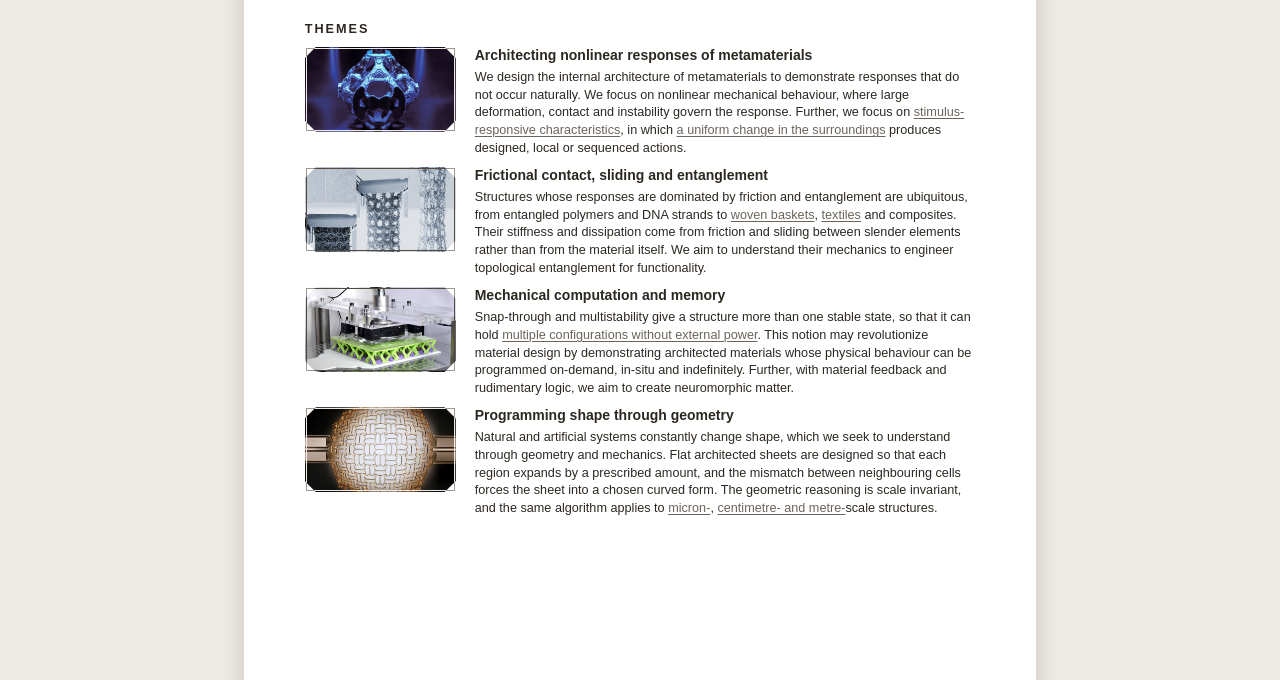
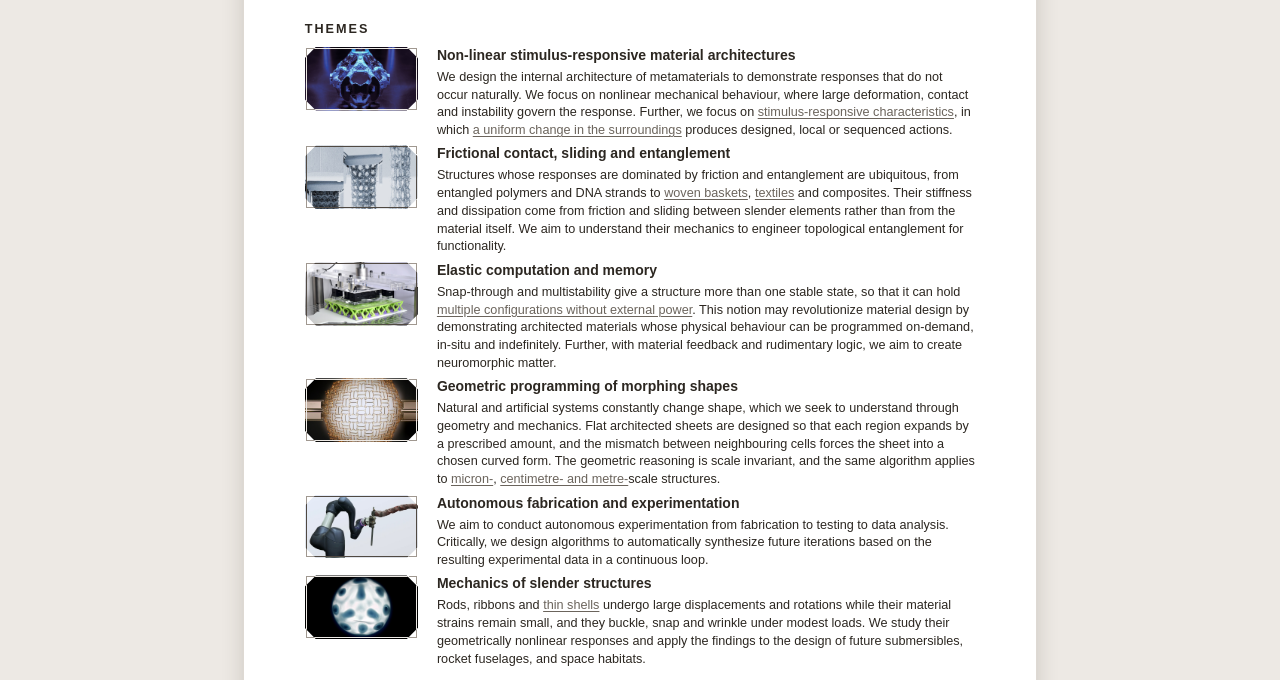
Before and after one commit to AIM-Imperial/aimlab-site, an Eleventy site: page src/research/vision-print.njk in a window 1280 px wide. Shown: the part 272-952 px from the top of the page. Built offline with nearby package versions, Linux system fonts and the light colour scheme; Eleventy itself is replaced by a stand-in of ours; files that its build step writes are made by us from their sources.

Commit message:
theme changing

```diff
--- a/src/assets/css/print.css
+++ b/src/assets/css/print.css
@@ -201,8 +201,8 @@ a.sheet__url:hover { text-decoration: underline; }
 .sheet__title-accent { color: var(--accent); }
 .sheet--lab .sheet__summary { margin: 0 0 3mm; }   /* here the themes fill the remaining height */
 .sheet__themes { margin: 0 0 auto; }   /* fill the remaining height, as the summary does on project sheets */
-.sheet__theme { display: flex; gap: 5mm; align-items: flex-start; margin: 0 0 2.5mm; }
-.sheet__theme-media { flex: 0 0 40mm; width: 40mm; }
+.sheet__theme { display: flex; gap: 5mm; align-items: flex-start; margin: 0 0 1.5mm; }
+.sheet__theme-media { flex: 0 0 30mm; width: 30mm; }
 .sheet__theme-body { flex: 1; min-width: 0; }
 .sheet__theme-body h3 { font-size: 10.5pt; font-weight: 700; line-height: 1.25; margin: 0 0 1.2mm; }
 .sheet__theme-body p { font-size: 9.5pt; line-height: 1.4; margin: 0; }   /* as the references */
--- a/src/research/vision-print.njk
+++ b/src/research/vision-print.njk
@@ -38,15 +38,19 @@ backLabel: Back to Research vision
 
   <section class="sheet__themes">
     <h2>Themes</h2>
-    {%- for t in vp.data.researchThemes %}{% for p in collections.projects %}{% if p.fileSlug == t.project %}
+    {%- macro themeRow(t, src, alt) %}
     <div class="sheet__theme">
-      <div class="sheet__theme-media"><img src="{{ p.data.hero | heroLargeSrc }}" alt="{{ p.data.title }}"></div>
+      <div class="sheet__theme-media"><img src="{{ src }}" alt="{{ alt }}"></div>
       <div class="sheet__theme-body">
         <h3>{{ t.title }}</h3>
         <p>{{ t.text | replace('href="/', 'href="' + site.url + '/') | safe }}</p>
       </div>
     </div>
-    {%- endif %}{% endfor %}{% endfor %}
+    {%- endmacro %}
+    {%- for t in vp.data.researchThemes %}
+    {%- if not t.project %}{{ themeRow(t, t.image, t.imageAlt) }}{% endif %}
+    {%- for p in collections.projects %}{% if p.fileSlug == t.project %}{{ themeRow(t, t.image or (p.data.hero | heroLargeSrc), t.imageAlt or p.data.title) }}{% endif %}{% endfor %}
+    {%- endfor %}
   </section>
 
   <footer class="sheet__footer">
--- a/src/research/vision.md
+++ b/src/research/vision.md
@@ -9,11 +9,12 @@ sections:
   - Engineering research
 # The Themes rows (laid out like the Teaching page's courses). `project` is the file
 # name of a project in research/projects/; its card image (hero-large) and page are
-# used for the theme's picture and link.
+# used for the theme's picture and link. `image` (a 16:9 picture) and `imageAlt`
+# replace the project's picture, and a theme with no project is shown without a link.
 researchThemes:
   # `text` may link to project pages (<a href="/projects/...">); the printable
   # sheet turns those into full aimlab.uk addresses so they work in the PDF.
-  - title: Architecting nonlinear responses of metamaterials
+  - title: Non-linear stimulus-responsive material architectures
     text: >-
       We design the internal architecture of metamaterials to demonstrate responses that
       do not occur naturally. We focus on nonlinear mechanical behaviour, where large
@@ -32,7 +33,7 @@ researchThemes:
       from the material itself. We aim to understand their mechanics to engineer
       topological entanglement for functionality.
     project: 3DP-knits
-  - title: Mechanical computation and memory
+  - title: Elastic computation and memory
     text: >-
       Snap-through and multistability give a structure more than one stable state, so
       that it can hold <a href="/projects/reprogrammable-metamaterial/">multiple
@@ -42,7 +43,7 @@ researchThemes:
       and rudimentary logic, we aim to
       create neuromorphic matter.
     project: reprogrammable-metamaterial
-  - title: Programming shape through geometry
+  - title: Geometric programming of morphing shapes
     text: >-
       Natural and artificial systems constantly change shape, which we seek to
       understand through geometry and mechanics. Flat architected sheets are designed so
@@ -53,6 +54,23 @@ researchThemes:
       <a href="/projects/bistable-auxetic-surfaces/">centimetre- and metre-</a>scale
       structures.
     project: deployable-wafer-surface
+  - title: Autonomous fabrication and experimentation
+    text: >-
+      We aim to conduct autonomous experimentation from fabrication to testing to data
+      analysis. Critically, we design algorithms to automatically synthesize future
+      iterations based on the resulting experimental data in a continuous loop.
+    image: /assets/img/research/autonomous-fabrication.jpg
+    imageAlt: A robot arm holding a deposition nozzle fed by an insulated hose
+  - title: Mechanics of slender structures
+    text: >-
+      Rods, ribbons and <a href="/projects/acoustic-shaping/">thin shells</a> undergo large
+      displacements and rotations while their material strains remain small, and they
+      buckle, snap and wrinkle under modest loads. We study their geometrically nonlinear
+      responses and apply the findings to the design of future submersibles, rocket
+      fuselages, and space habitats.
+    project: acoustic-shaping
+    image: /assets/img/research/slender-structures.jpg
+    imageAlt: A thin silicone shell with a pattern of thickness imperfections
 ---
 
 > We explore programmable intelligent matter at the intersection of mechanics, geometry and fabrication. We aim to create materials whose physical properties and shape can be programmed on demand and in situ. Beyond programmability, we study materials that sense their own condition and tune their properties and shape to perform optimally. This intelligence is physical: it is embodied in the material's architecture and distributed across its elements. In the longer term, we work towards neuromorphic matter: materials that, like a nervous system, store and process information and adapt with use. We pursue this goal scientifically and through the practice of art.
@@ -73,12 +91,14 @@ We treat fabrication as part of the research. Multimaterial 3D printing, machine
 
 ## Themes
 
+{%- macro themeRow(t, src, alt, href) -%}
+<article class="course course--with-media"><div class="course__body"><h3 class="course__title">{{ t.title }}</h3><p class="course__desc">{{ t.text | safe }}</p></div><div class="course__media">{% if href %}<a href="{{ href }}">{% endif %}<img src="{{ src }}" alt="{{ alt }}" loading="lazy">{% if href %}</a>{% endif %}</div></article>
+{%- endmacro %}
 <div class="theme-list">
 {%- for t in researchThemes -%}
+{%- if not t.project -%}{{ themeRow(t, t.image, t.imageAlt) }}{%- endif -%}
 {%- for p in collections.projects -%}
-{%- if p.fileSlug == t.project -%}
-<article class="course course--with-media"><div class="course__body"><h3 class="course__title">{{ t.title }}</h3><p class="course__desc">{{ t.text | safe }}</p></div><div class="course__media"><a href="{{ p.url }}"><img src="{{ p.data.hero | heroLargeSrc }}" alt="{{ p.data.title }}" loading="lazy"></a></div></article>
-{%- endif -%}
+{%- if p.fileSlug == t.project -%}{{ themeRow(t, t.image or (p.data.hero | heroLargeSrc), t.imageAlt or p.data.title, p.url) }}{%- endif -%}
 {%- endfor -%}
 {%- endfor -%}
 </div>
```
Also changed, not shown: src/assets/img/research/autonomous-fabrication.jpg (added), src/assets/img/research/slender-structures.jpg (added).
